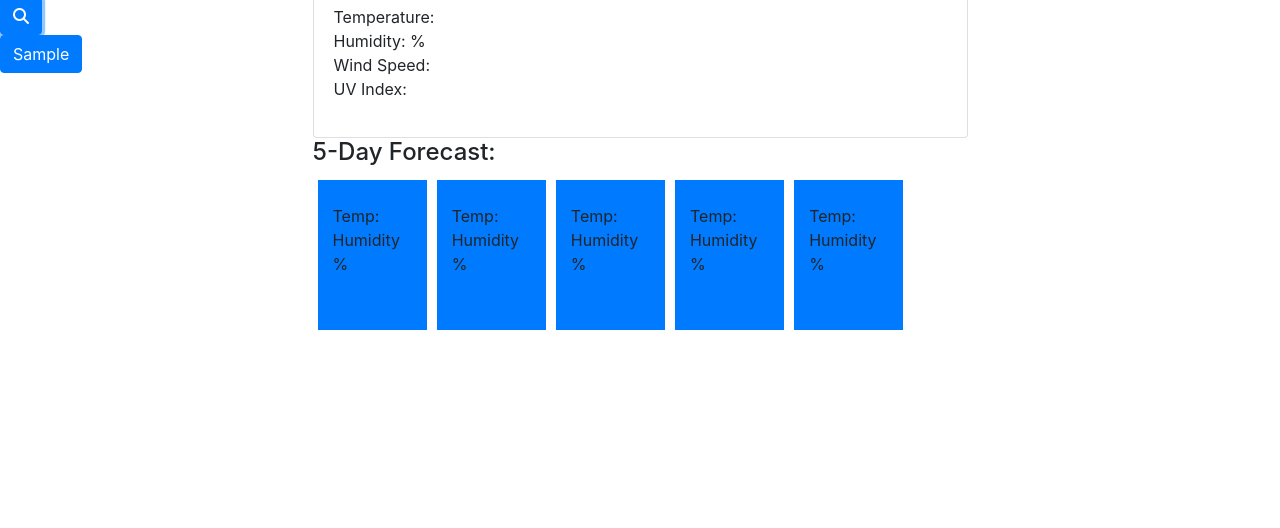
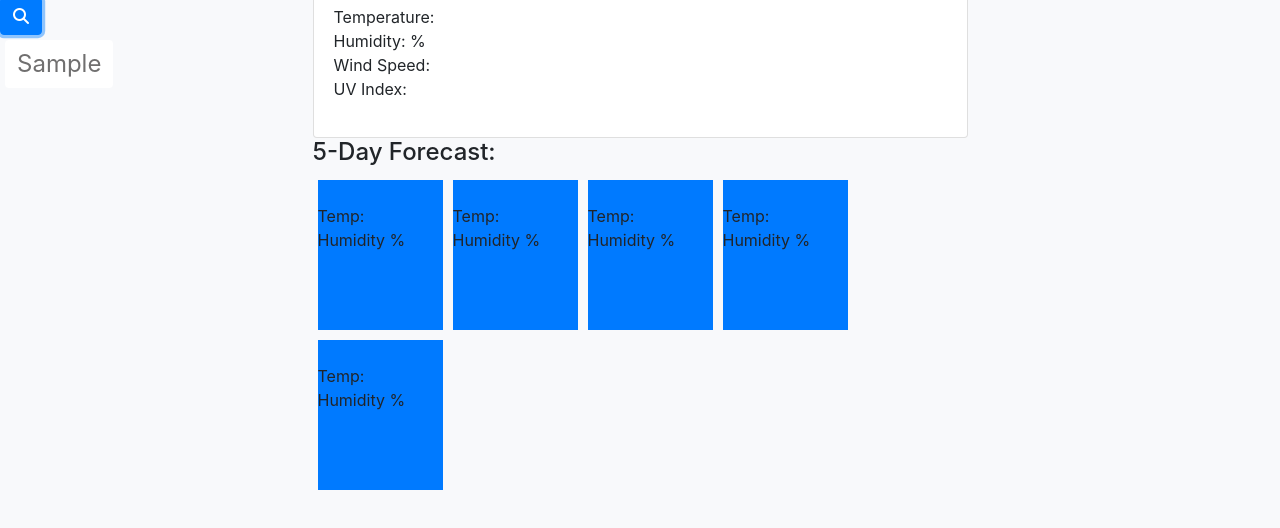
Before and after one commit to ChrisFlick/Weather-Dashboard, a plain HTML site: page src/index.html in a window 1280 px wide. Both pictures are taken after typing "Sample" into the empty fields and a click on the button 21 px from the left and 135 px from the top of the page. Shown: the part 120-648 px from the top of the page. Drawn offline with nearby package versions, Linux system fonts and the light colour scheme.

Commit message:
'buttons' now properly look like the homework demo, as well as change cursor img and change color on hover

```diff
--- a/Assets/CSS/style.css
+++ b/Assets/CSS/style.css
@@ -1,3 +1,7 @@
+body {
+    background-color: #F8F9FB;
+}
+
 header {
     width: 100%;
     height: 50px;
@@ -17,7 +21,7 @@ header {
 .forecast {
     background-color: #007AFF;
     height: 150px;
-    width: 150px;
+    width: 125px;
     margin: 5px;
 }
 
@@ -25,3 +29,16 @@ header {
     color: white;
     background-color:#D62B48;
 }
+
+.city-btn {
+    font-size: 24px;
+    border: 5px;
+    margin: 5px;
+    background-color: #FFFFFF;
+    color: 	rgb(112, 111, 111);
+}
+
+.city-btn:hover {
+    color: black;
+    cursor: pointer;
+}
--- a/Assets/JS/main.js
+++ b/Assets/JS/main.js
@@ -10,10 +10,10 @@ if (cities) {
 
 $(document).ready( () => {
     for (let i = 0; i < cities.length; i++) {
-        let $btn = $('<button>');
+        let $btn = $('<div>');
         $btn.text(cities[i]);
 
-        $btn.attr('class', 'btn btn-primary city-btn')
+        $btn.attr('class', 'city-btn')
 
         $("#cities").prepend($btn)
     }
--- a/src/index.html
+++ b/src/index.html
@@ -62,35 +62,35 @@
             <div class = "row">
 
 
-                <div class="col-md-2 forecast">
+                <div class="col-md-2.2 forecast">
                     <div class="date"></div>
                     <div><img class="icon"></img></div>
                     <div>Temp: <span class="temp"></span></div>
                     <div>Humidity <span class="humidity"></span>%</div>
                 </div>
 
-                <div class="col-md-2 forecast">
+                <div class="col-md-2.2 forecast">
                     <div class="date"></div>
                     <div><img class="icon"></img></div>
                     <div>Temp: <span class="temp"></span></div>
                     <div>Humidity <span class="humidity"></span>%</div>
                 </div>
 
-                <div class="col-md-2 forecast">
+                <div class="col-md-2.2 forecast">
                     <div class="date"></div>
                     <div><img class="icon"></img></div>
                     <div>Temp: <span class="temp"></span></div>
                     <div>Humidity <span class="humidity"></span>%</div>
                 </div>
 
-                <div class="col-md-2 forecast">
+                <div class="col-md-2.2 forecast">
                     <div class="date"></div>
                     <div><img class="icon"></img></div>
                     <div>Temp: <span class="temp"></span></div>
                     <div>Humidity <span class="humidity"></span>%</div>
                 </div>
 
-                <div class="col-md-2 forecast">
+                <div class="col-md-2.2 forecast">
                     <div class="date"></div>
                     <div><img class="icon"></img></div>
                     <div>Temp: <span class="temp"></span></div>
```
